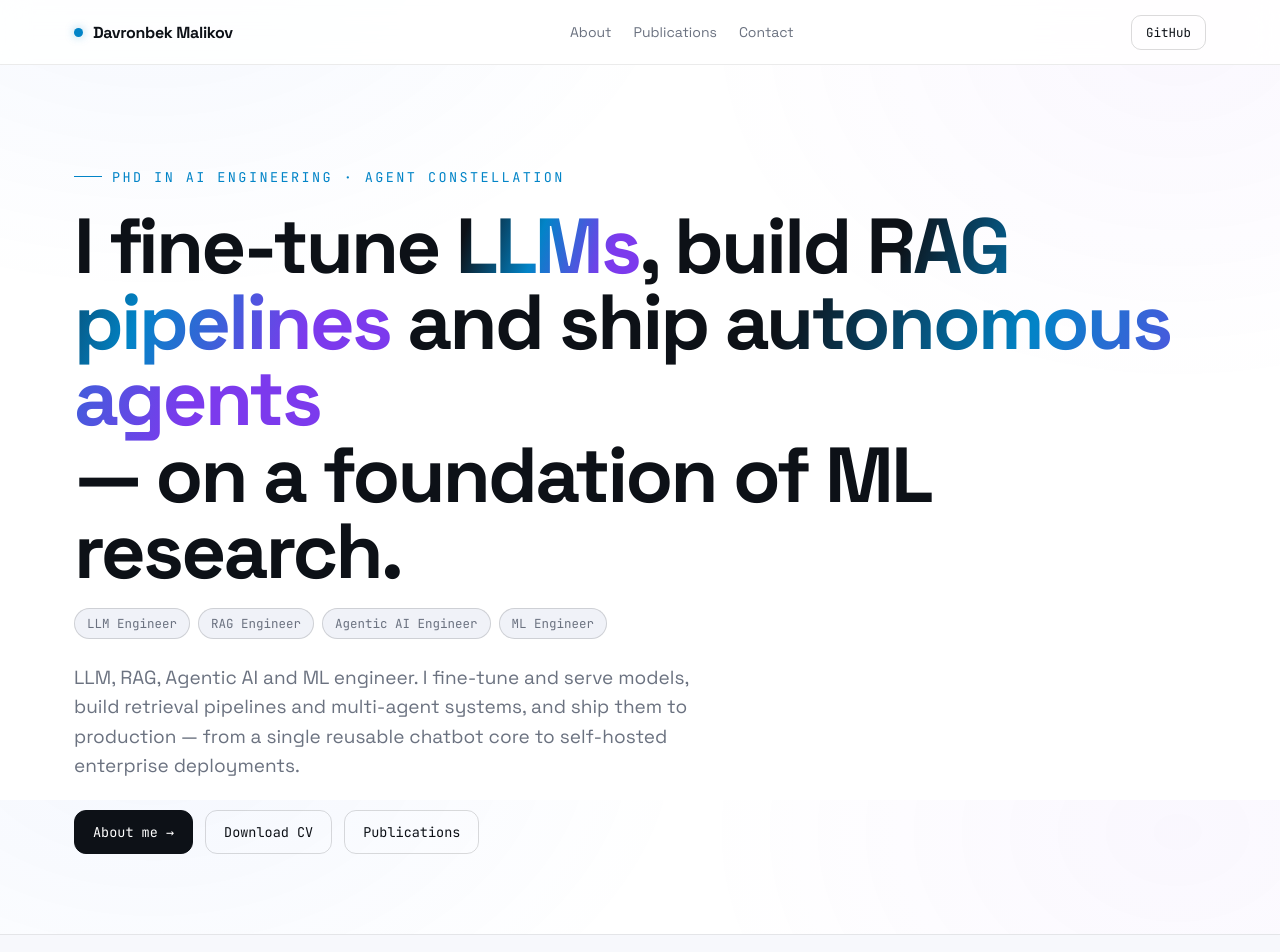
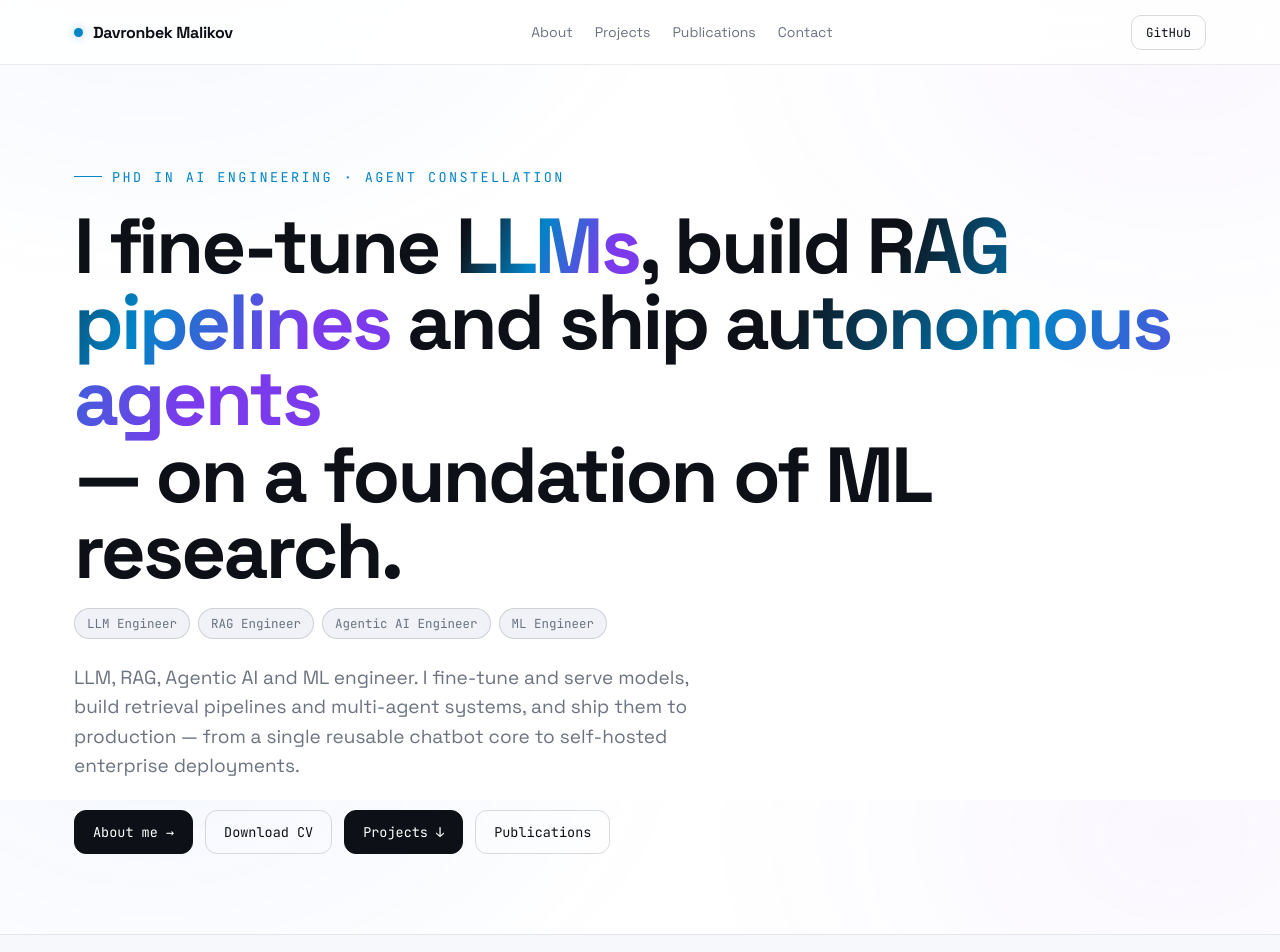
Before and after one commit to davronbek-malikov/Portfolio, a Next.js app: page / in a window 1280 px wide. Shown: the top 952 px of the page. Built offline with nearby package versions, Linux system fonts and the light colour scheme.

Commit message:
feat: Projects button before Publications, highlighted by default
- Hero: About me, Download CV, Projects (filled), Publications
- Top menu: Projects link

```diff
--- a/app/page.jsx
+++ b/app/page.jsx
@@ -14,6 +14,7 @@ export default function Home() {
           </div>
           <div className="nav-links">
             <a href="/about">About</a>
+            <a href="#projects">Projects</a>
             <a href="#publications">Publications</a>
             <a href="#contact">Contact</a>
           </div>
@@ -49,6 +50,7 @@ export default function Home() {
             <div className="hero-actions">
               <a className="btn btn-primary" href="/about">About me →</a>
               <a className="btn btn-ghost" href={profile.links.cv} target="_blank" rel="noreferrer">Download CV</a>
+              <a className="btn btn-primary" href="#projects">Projects ↓</a>
               <a className="btn btn-ghost" href="#publications">Publications</a>
             </div>
           </Reveal>
```
